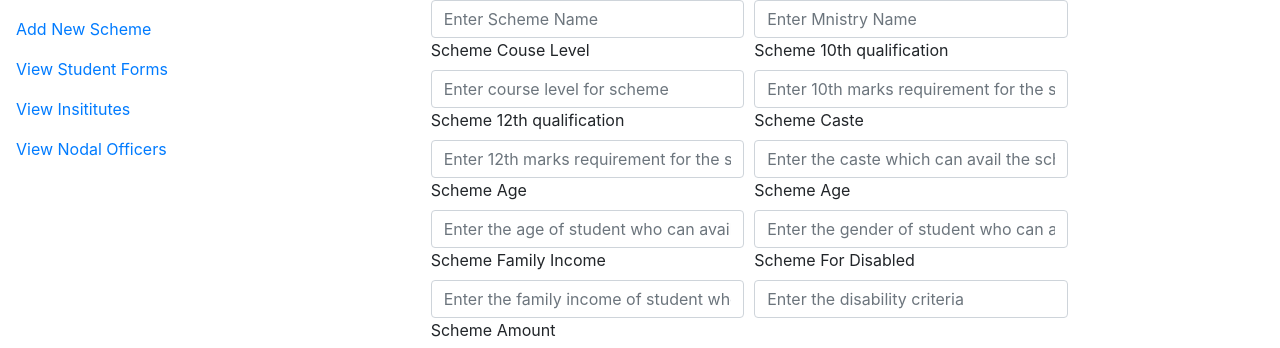
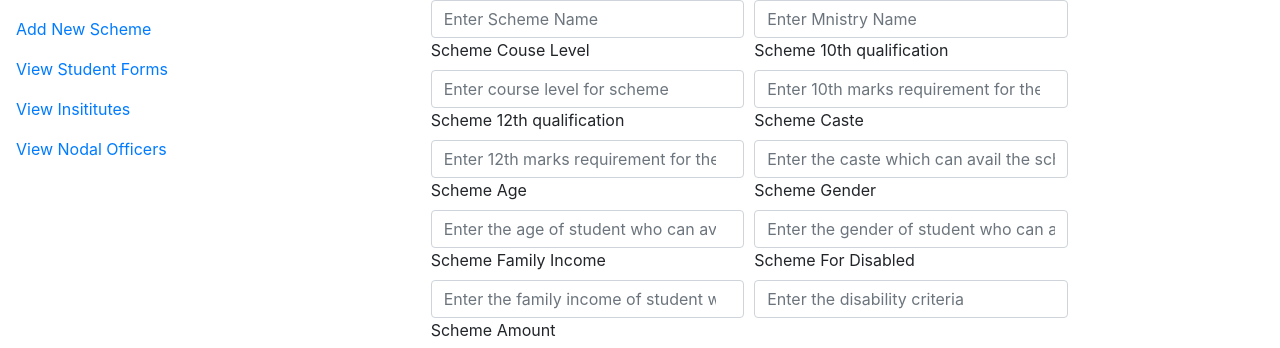
Before and after one commit to realtripathi/PGFrontEnd, an Angular app: page /ministryDashboard/freshScheme in a window 1280 px wide. Shown: the part 228-576 px from the top of the page. Built offline with nearby package versions, Linux system fonts and the light colour scheme.

Commit message:
added scheme service

```diff
--- a/src/app/app.module.ts
+++ b/src/app/app.module.ts
@@ -36,7 +36,8 @@ import { StudentSchemeapplyComponent } from './student-schemeapply/student-schem
 import { InstituteStudentVerifyComponent } from './institute-student-verify/institute-student-verify.component';
 import { HttpClientModule } from '@angular/common/http';
 import { InstituteService } from './institute.service';
-import {StudentService} from './student.service'
+import {StudentService} from './student.service';
+import { SchemeService  } from "./scheme.service";
 
 
 @NgModule({
@@ -79,7 +80,7 @@ import {StudentService} from './student.service'
     FormsModule,
     HttpClientModule
   ],
-  providers: [InstituteService,StudentService],
+  providers: [InstituteService,StudentService,SchemeService],
   bootstrap: [AppComponent]
 })
 export class AppModule { }
--- a/src/app/scheme-register/scheme-register.component.html
+++ b/src/app/scheme-register/scheme-register.component.html
@@ -6,7 +6,7 @@
 <hr> -->
 <div class="container-fluid mb -5">
   <h3 style="text-align: center;">New Scheme Registration</h3>
-  <form #schemeForm="ngForm" action="">
+  <form #schemeForm="ngForm" (ngSubmit)="register()">
     <div class="form-row">
 
       <div class="col-md-6 md-3">
@@ -29,14 +29,14 @@
 
       <div class="col-md-6 md-3">
         <label for="scheme10ec">Scheme 10th qualification</label>
-        <input type="text" name="scheme10ec" id="" class="form-control"
-          placeholder="Enter 10th marks requirement for the scheme" [(ngModel)]="schemeModel.scheme10ec">
+        <input type="number" name="scheme10ec" id="" class="form-control"
+          placeholder="Enter 10th marks requirement for the scheme" [(ngModel)]="schemeModel.scheme10EC">
       </div>
 
       <div class="col-md-6 md-3">
         <label for="scheme12ec">Scheme 12th qualification</label>
-        <input type="text" name="scheme12ec" id="" class="form-control"
-          placeholder="Enter 12th marks requirement for the scheme" [(ngModel)]="schemeModel.scheme12ec">
+        <input type="number" name="scheme12ec" id="" class="form-control"
+          placeholder="Enter 12th marks requirement for the scheme" [(ngModel)]="schemeModel.scheme12EC">
       </div>
       <div class="col-md-6 md-3">
         <label for="schemeCaste">Scheme Caste</label>
@@ -46,19 +46,19 @@
 
       <div class="col-md-6 md-3">
         <label for="schemeAge">Scheme Age</label>
-        <input type="text" name="schemeAge" id="" class="form-control"
+        <input type="number" name="schemeAge" id="" class="form-control"
           placeholder="Enter the age of student who can avail the scheme" [(ngModel)]="schemeModel.schemeAge">
       </div>
 
       <div class="col-md-6 md-3">
-        <label for="schemeGender">Scheme Age</label>
+        <label for="schemeGender">Scheme Gender</label>
         <input type="text" name="schemeGender" id="" class="form-control"
           placeholder="Enter the gender of student who can avail the scheme" [(ngModel)]="schemeModel.schemeGender">
       </div>
 
       <div class="col-md-6 md-3">
         <label for="schemeFamilyIncome">Scheme Family Income</label>
-        <input type="text" name="schemeFamilyIncome" id="" class="form-control"
+        <input type="number" name="schemeFamilyIncome" id="" class="form-control"
           placeholder="Enter the family income of student who can avail the scheme"
           [(ngModel)]="schemeModel.schemeFamilyIncome">
       </div>
@@ -71,7 +71,7 @@
 
       <div class="col-md-6 md-3">
         <label for="schemeAmount">Scheme Amount</label>
-        <input type="text" name="schemeAmount" id="" class="form-control" placeholder="Enter the Amount of Scheme"
+        <input type="number" name="schemeAmount" id="" class="form-control" placeholder="Enter the Amount of Scheme"
           [(ngModel)]="schemeModel.schemeAmount">
       </div>
 
--- a/src/app/scheme-register/scheme-register.component.ts
+++ b/src/app/scheme-register/scheme-register.component.ts
@@ -1,5 +1,7 @@
 import { Component, OnInit } from '@angular/core';
+import { Router } from '@angular/router';
 import { Scheme } from "../scheme";
+import { SchemeService } from '../scheme.service';
 
 @Component({
   selector: 'app-scheme-register',
@@ -8,10 +10,23 @@ import { Scheme } from "../scheme";
 })
 export class SchemeRegisterComponent implements OnInit {
 
-  schemeModel=new Scheme(null,null,null,null,null,null,null,null,null,null,null,true);
-  constructor() { }
+  schemeModel=new Scheme();
+  constructor(private schemeService: SchemeService, private router:Router) { }
 
   ngOnInit(): void {
   }
 
+  register() {
+    console.log(this.schemeModel);
+    this.schemeService.register(this.schemeModel).subscribe(data => {
+     //alert(JSON.stringify(data));
+     if(data.status == 'SUCCESS') {
+       this.router.navigate(['ministryDashboard']);
+     }
+     else {
+       //this.router.navigate(['error']);
+     }
+   })
+   }
+
 }
--- /dev/null
+++ b/src/app/scheme.service.ts
@@ -0,0 +1,18 @@
+import { HttpClient } from '@angular/common/http';
+import { Injectable } from '@angular/core';
+import { Observable } from 'rxjs';
+import { Scheme } from './scheme';
+import { Status } from "./Status";
+
+@Injectable({
+  providedIn: 'root'
+})
+export class SchemeService {
+
+  constructor(private http:HttpClient) { }
+
+  register(scheme: Scheme): Observable<Status> {
+    let url = 'http://localhost:8585/addScheme';
+    return this.http.post<Status>(url, scheme);
+  }
+}
--- a/src/app/scheme.ts
+++ b/src/app/scheme.ts
@@ -1,17 +1,16 @@
 export class Scheme {
-    constructor(
-        public schemeName:String,
-        public schemeMinistry:String,
-        public schemeCourseLevel:String,
-        public scheme10ec:String,
-        public scheme12ec:String,
-        public schemeCaste:String,
-        public schemeAge:String,
-        public schemeGender:String,
-        public schemeFamilyIncome:String,
-        public schemeForDisabled:String,
-        public schemeAmount:String,
-        public schemeStatus:boolean
 
-    ){}
+        public schemeName:String;
+        public schemeMinistry:String;
+        public schemeCourseLevel:String;
+        public scheme10EC:Number;
+        public scheme12EC:Number;
+        public schemeCaste:String;
+        public schemeAge:Number;
+        public schemeGender:String;
+        public schemeFamilyIncome:Number;
+        public schemeForDisabled:boolean;
+        public schemeAmount:Number;
+        public schemeStatus:boolean;
+
 }
```
Also changed, not shown: 1 other file (tests, documents, lock files or other folders).
